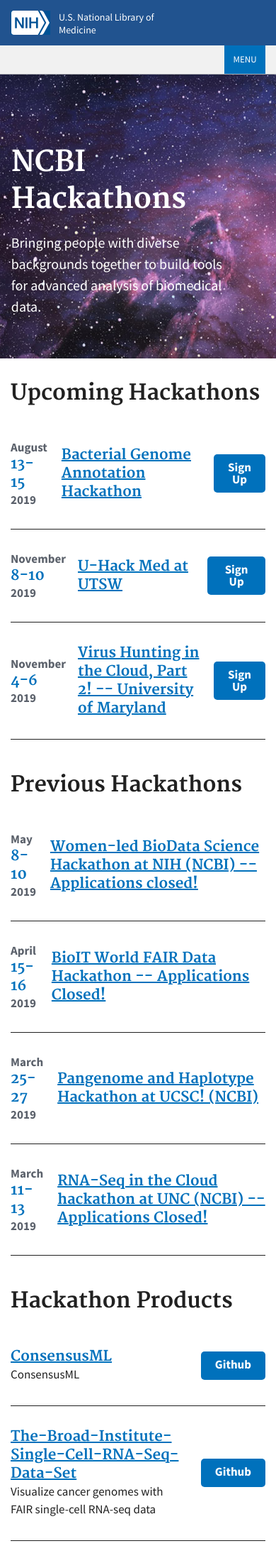
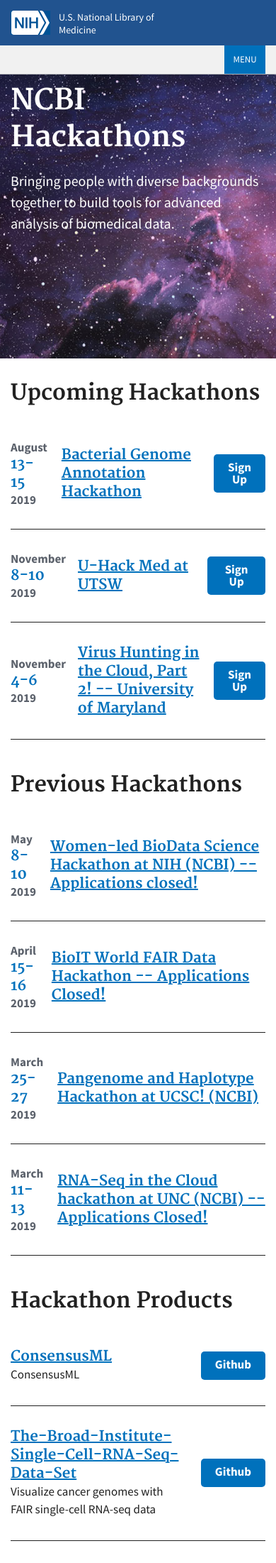
Before and after one commit to NCBI-Codeathons/ncbi-codeathons.github.io, a Jekyll site: the page built from index.md, in a window 390 px wide. Shown: the top 2202 px of the page at 71% size. Built offline with Jekyll 4.4.1, drawn with Linux system fonts in a browser that asks for light colours.

Commit message:
add css to anchor hero title

```diff
--- a/css/styles.scss
+++ b/css/styles.scss
@@ -4,6 +4,7 @@
 
 .hero {
   position: relative;
+  height: 400px;
 
   .stretch-container {
     position: relative;
@@ -23,12 +24,17 @@
   }
 
   .hero-text-content {
-    position: absolute;
-    top: 50%;
     color: #fff;
-    left: 18%;
-    transform: translate(-17%, -50%);
-    margin: 0;
+    transform: translateY(-210%);
+    max-width: 1040px;
+    margin-left: auto;
+    margin-right: auto;
+    padding-right: 3rem;
+    padding-left: 3rem;
+    @media screen and (max-width: 600px) {
+      padding-right: 1.5rem;
+      padding-left: 1.5rem;
+    }
 
     p {
       max-width: 440px;
@@ -184,3 +190,56 @@
     }
   }
 }
+
+.calendar {
+  display: flex;
+  border: 1px solid #000;
+  margin: 4rem 0;
+  flex-direction: column;
+
+  .month {
+    text-align: center;
+    padding: 2rem;
+    background-color: #0071bc;
+    font-family: "Merriweather", "Georgia", "Cambria", "Times New Roman", "Times", serif;
+    color: #fff;
+    font-size: 3rem;
+    font-weight: 700;
+  }
+
+  .days-of-week {
+    display: flex;
+    justify-content: space-around;
+
+    .day {
+      font-weight: 700;
+      flex: 1;
+      text-align: center;
+    }
+  }
+
+  .calendar-week {
+    display: flex;
+    justify-content: space-around;
+
+    .calendar-day {
+      flex: 1;
+      border-top: 1px solid #000;
+      border-left: 1px solid #000;
+      padding: 1rem;
+      min-height: 90px;
+      &:first-child {
+        border-left: 0;
+      }
+
+      &.disabled {
+        background: #d6d7d9;
+      }
+
+      .day {
+        display: flex;
+        justify-content: flex-end;
+      }
+    }
+  }
+}
--- a/index.md
+++ b/index.md
@@ -20,5 +20,7 @@
 
 <!-- <button><a href="/products">View More Products</a></button> -->
 
+{% include calendar.html month="July" %}
+
 <!--have show more script here so it only runs on home page -->
 <script src="/js/show-more.js"></script>
```
